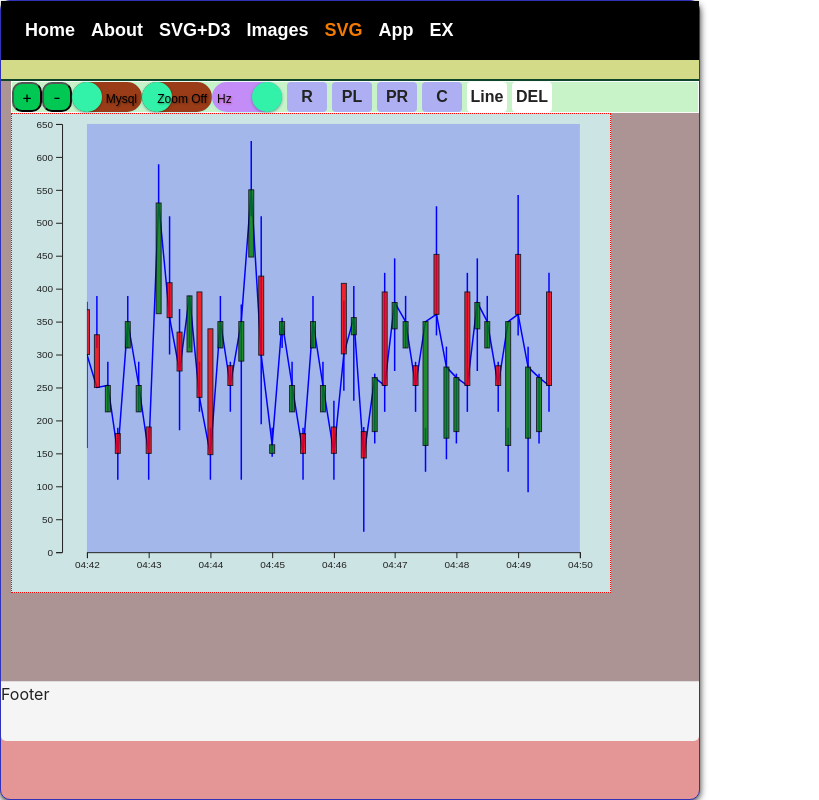
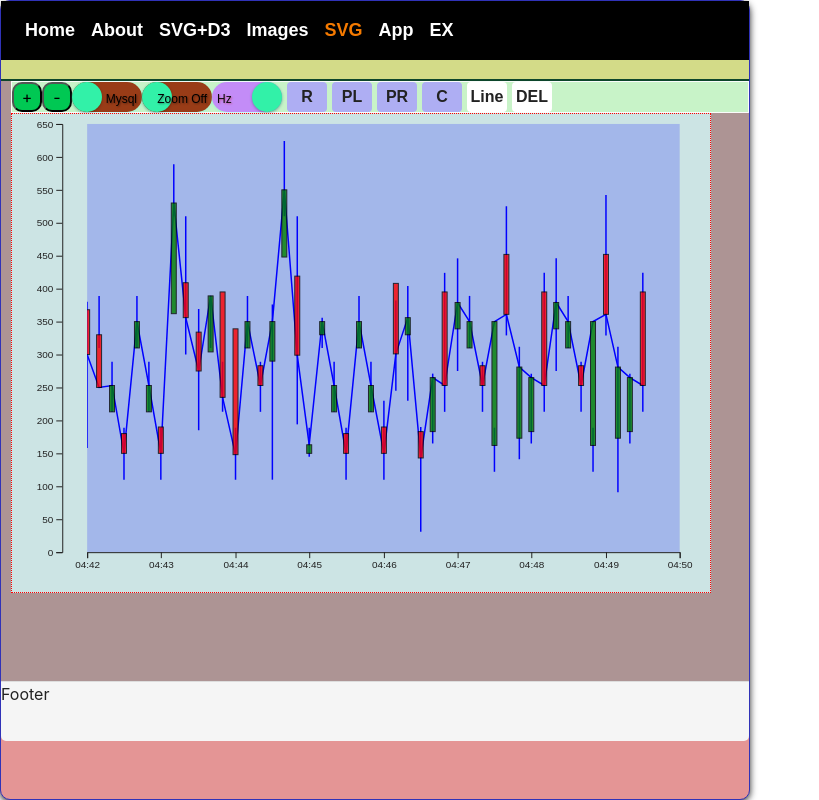
Before and after one commit to anuruddhhit07/baseApp, a React (Create React App) app: page /svgimg in a window 1280 px wide. Shown: the whole page, without its empty margins (0-819 px from the left). Built offline with nearby package versions, Linux system fonts and the light colour scheme; a web font is replaced by a local one.

Commit message:
Update 3 files

```diff
--- a/src/Component/FunctionRed/Axis/axisProp.jsx
+++ b/src/Component/FunctionRed/Axis/axisProp.jsx
@@ -24,6 +24,10 @@ const RendorXY= (props) => {
     class:"y-axis"
   };
 
+  const ySettings2={
+
+  }
+
   // console.log('propssss',props,xSettings,props.xScale(0));
 
 
--- a/src/Component/FunctionRed/Reducer/dimsion_red.js
+++ b/src/Component/FunctionRed/Reducer/dimsion_red.js
@@ -7,7 +7,7 @@ import {
   } from "../ActionTypes/data_acty";
 
 
-  const weightmain=600
+  const weightmain=700
   const heightmain=480
 
 
--- a/src/styles.scss
+++ b/src/styles.scss
@@ -6,7 +6,7 @@
 }
 
 .container {
-  width: 700px;
+  width: 750px;
   height: 800px;
   max-width:1900px;
   max-height: 800px;
```
